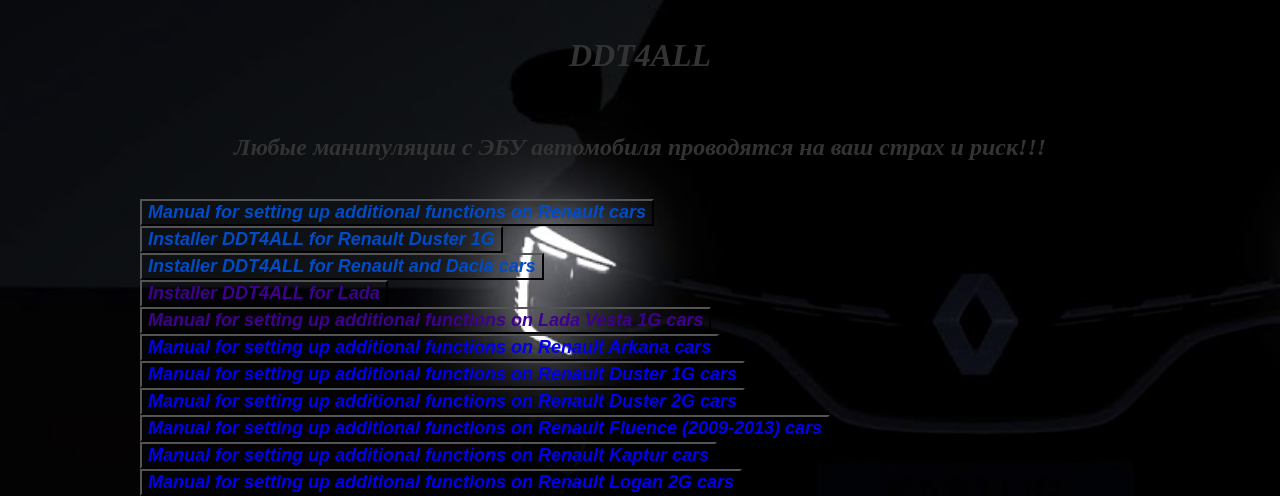
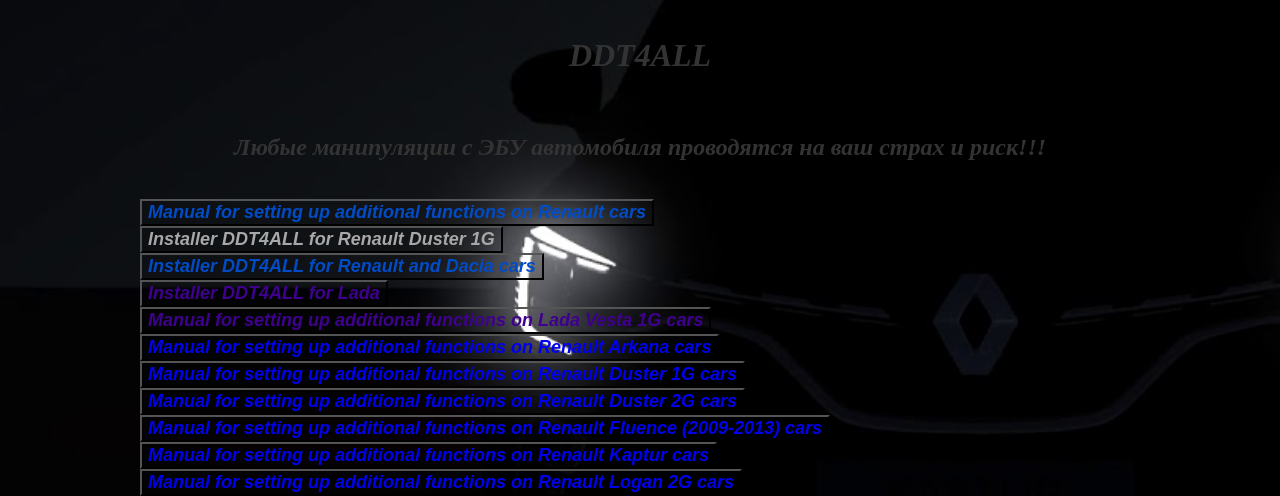
Before and after one commit to dimoroz772/DDT4ALL, a plain HTML site: page index.html in a window 1280 px wide. Shown: the part 226-722 px from the top of the page. Drawn offline with Linux system fonts and the light colour scheme.

Commit message:
Update index.html

```diff
--- a/index.html
+++ b/index.html
@@ -35,7 +35,7 @@
  <br/>
 <button><i><a href="https://github.com/dimoroz772/DDT4ALL/blob/DDT4ALL/Option%20cache%20Renault%20russe.docx" style="color:#004cc7"><b>Manual for setting up additional functions on Renault cars</b></a><br/><i/></button>
  <br/>
-<button><i><a href="https://github.com/dimoroz772/DDT4ALL/releases/tag/Renault_Duster_1G" style="color:#004cc7"><b>Installer DDT4ALL for Renault Duster 1G</b></a><br/><i/></button>
+<button><i><a href="https://github.com/dimoroz772/DDT4ALL/releases/tag/Renault_Duster_1G" style="color:#a8a8a8"><b>Installer DDT4ALL for Renault Duster 1G</b></a><br/><i/></button>
  <br/>
 <button><i><a href="https://github.com/dimoroz772/DDT4ALL/releases/tag/Renault_and_Dacia_cars" style="color:#004cc7"><b>Installer DDT4ALL for Renault and Dacia cars</b></a><br/><i/></button>
  <br/>
```
